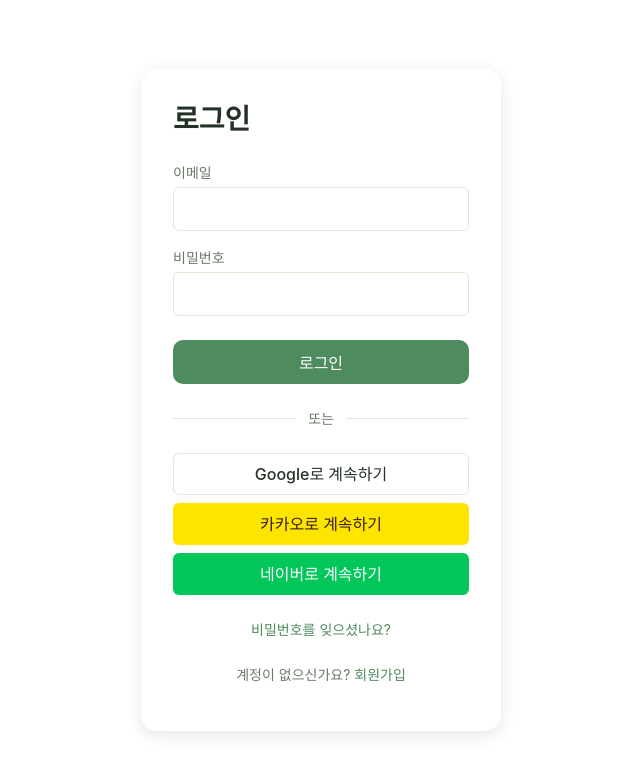
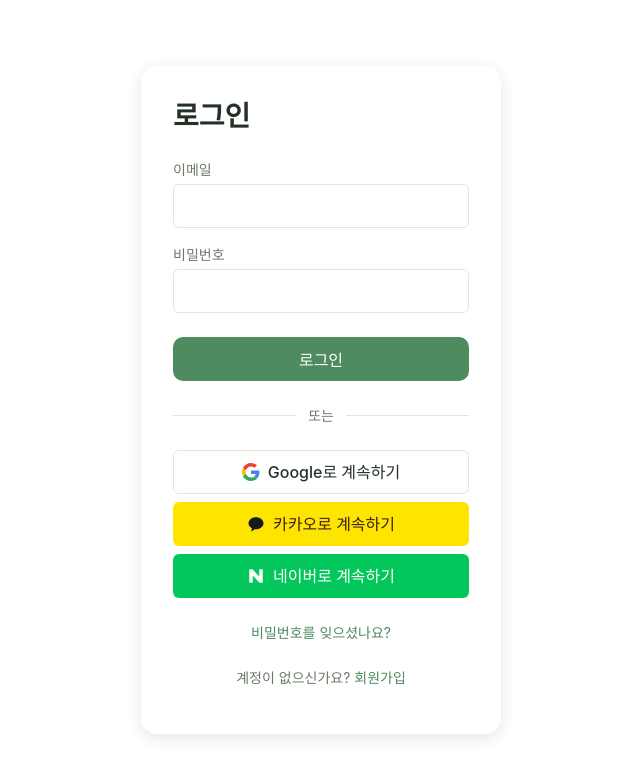
Before and after one commit to KimRanmi/kotonoha-machi, a React (Vite) app in the folder frontend/: page /login in a window 1280 px wide. Shown: the top 778 px of the page, without its empty margins (319-959 px from the left). Built offline with nearby package versions, Linux system fonts and the light colour scheme; no server answers; a web font is replaced by a local one.

Commit message:
feat(auth): 소셜 로그인 버튼에 구글·카카오·네이버 로고 추가

```diff
--- /dev/null
+++ b/frontend/src/components/SocialIcon.tsx
@@ -0,0 +1,44 @@
+type Provider = 'google' | 'kakao' | 'naver';
+
+/** 소셜 로그인 버튼 안에 넣는 18px 로고(인라인 SVG). */
+function SocialIcon({ provider }: { provider: Provider }) {
+  if (provider === 'google') {
+    return (
+      <svg width="18" height="18" viewBox="0 0 48 48" aria-hidden="true">
+        <path
+          fill="#EA4335"
+          d="M24 9.5c3.5 0 6.6 1.2 9.1 3.6l6.8-6.8C35.8 2.4 30.3 0 24 0 14.6 0 6.5 5.4 2.6 13.2l7.9 6.1C12.4 13.6 17.7 9.5 24 9.5z"
+        />
+        <path
+          fill="#4285F4"
+          d="M46.5 24.5c0-1.6-.1-3.1-.4-4.5H24v9h12.7c-.6 3-2.3 5.5-4.8 7.2l7.5 5.8c4.4-4.1 7.1-10.1 7.1-17.5z"
+        />
+        <path
+          fill="#FBBC05"
+          d="M10.5 28.7c-.5-1.5-.8-3.1-.8-4.7s.3-3.2.8-4.7l-7.9-6.1C.9 16.4 0 20.1 0 24s.9 7.6 2.6 10.8l7.9-6.1z"
+        />
+        <path
+          fill="#34A853"
+          d="M24 48c6.5 0 11.9-2.1 15.9-5.8l-7.5-5.8c-2.1 1.4-4.8 2.3-8.4 2.3-6.3 0-11.6-4.1-13.5-9.8l-7.9 6.1C6.5 42.6 14.6 48 24 48z"
+        />
+      </svg>
+    );
+  }
+  if (provider === 'kakao') {
+    return (
+      <svg width="18" height="18" viewBox="0 0 24 24" aria-hidden="true">
+        <path
+          fill="#191919"
+          d="M12 3C6.5 3 2 6.6 2 11c0 2.8 1.8 5.3 4.6 6.7l-1 3.7c-.1.3.3.6.6.4l4.4-2.9c.5.1 1 .1 1.4.1 5.5 0 10-3.6 10-8S17.5 3 12 3z"
+        />
+      </svg>
+    );
+  }
+  return (
+    <svg width="18" height="18" viewBox="0 0 24 24" aria-hidden="true">
+      <path fill="#fff" d="M16.3 12.6 7.4 3H3v18h4.7v-9.6L16.6 21H21V3h-4.7z" />
+    </svg>
+  );
+}
+
+export default SocialIcon;
--- a/frontend/src/pages/AuthPage.module.css
+++ b/frontend/src/pages/AuthPage.module.css
@@ -125,7 +125,11 @@
 
 .socialButton {
   box-sizing: border-box;
-  display: block;
+  display: flex;
+  align-items: center;
+  justify-content: center;
+  gap: var(--space-2);
+  min-height: var(--tap-size);
   width: 100%;
   padding: var(--space-2) var(--space-4);
   font-size: 1rem;
--- a/frontend/src/pages/LoginPage.tsx
+++ b/frontend/src/pages/LoginPage.tsx
@@ -2,6 +2,7 @@ import { useState, type FormEvent } from 'react';
 import { Link, useNavigate } from 'react-router-dom';
 import { login } from '../api/auth';
 import { ApiError, oauth2AuthorizationUrl } from '../api/client';
+import SocialIcon from '../components/SocialIcon';
 import styles from './AuthPage.module.css';
 
 function LoginPage() {
@@ -71,6 +72,7 @@ function LoginPage() {
             data-provider="google"
             href={oauth2AuthorizationUrl('google')}
           >
+            <SocialIcon provider="google" />
             Google로 계속하기
           </a>
           <a
@@ -78,6 +80,7 @@ function LoginPage() {
             data-provider="kakao"
             href={oauth2AuthorizationUrl('kakao')}
           >
+            <SocialIcon provider="kakao" />
             카카오로 계속하기
           </a>
           <a
@@ -85,6 +88,7 @@ function LoginPage() {
             data-provider="naver"
             href={oauth2AuthorizationUrl('naver')}
           >
+            <SocialIcon provider="naver" />
             네이버로 계속하기
           </a>
         </div>
```
Also changed, not shown: 1 other file (tests, documents, lock files or other folders).
